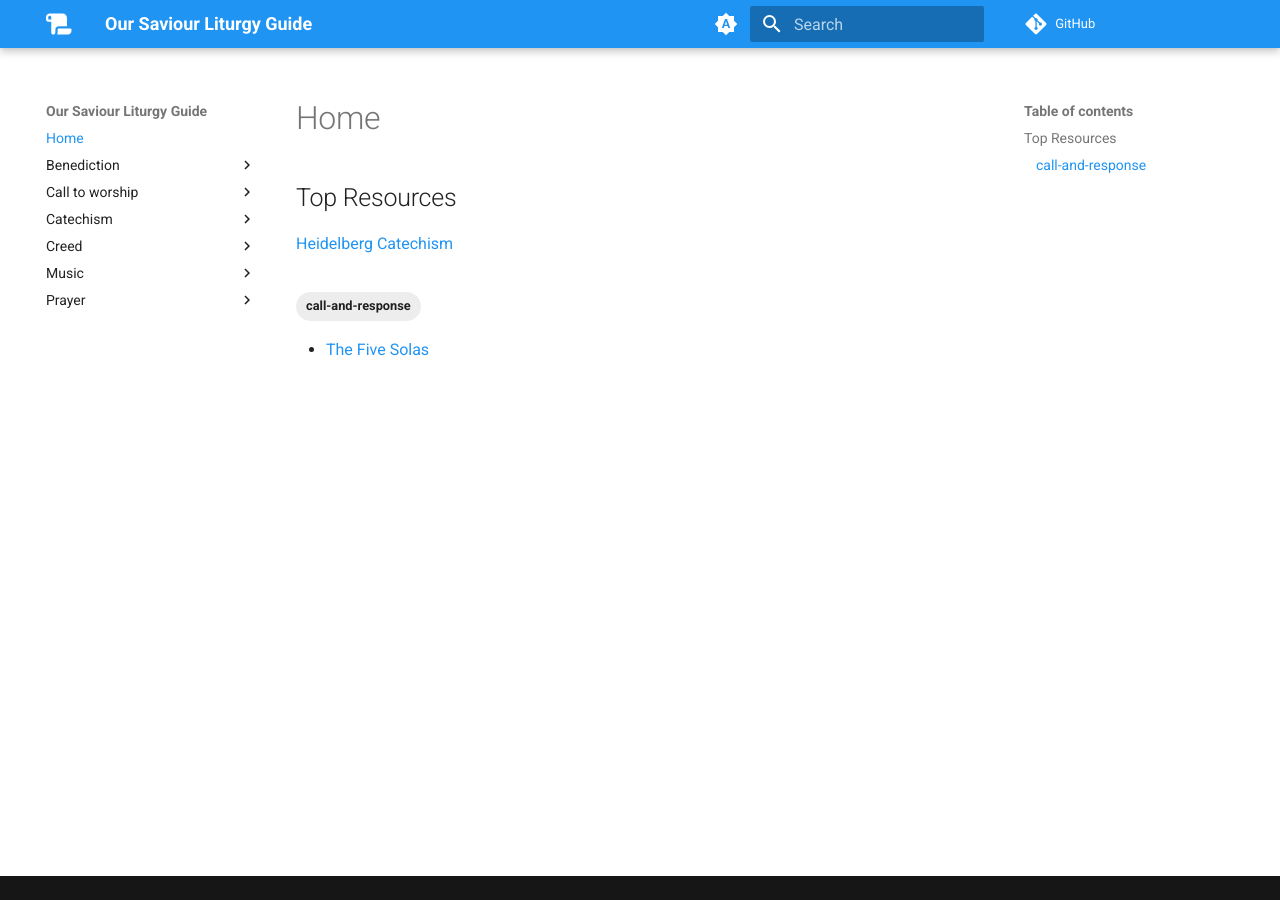
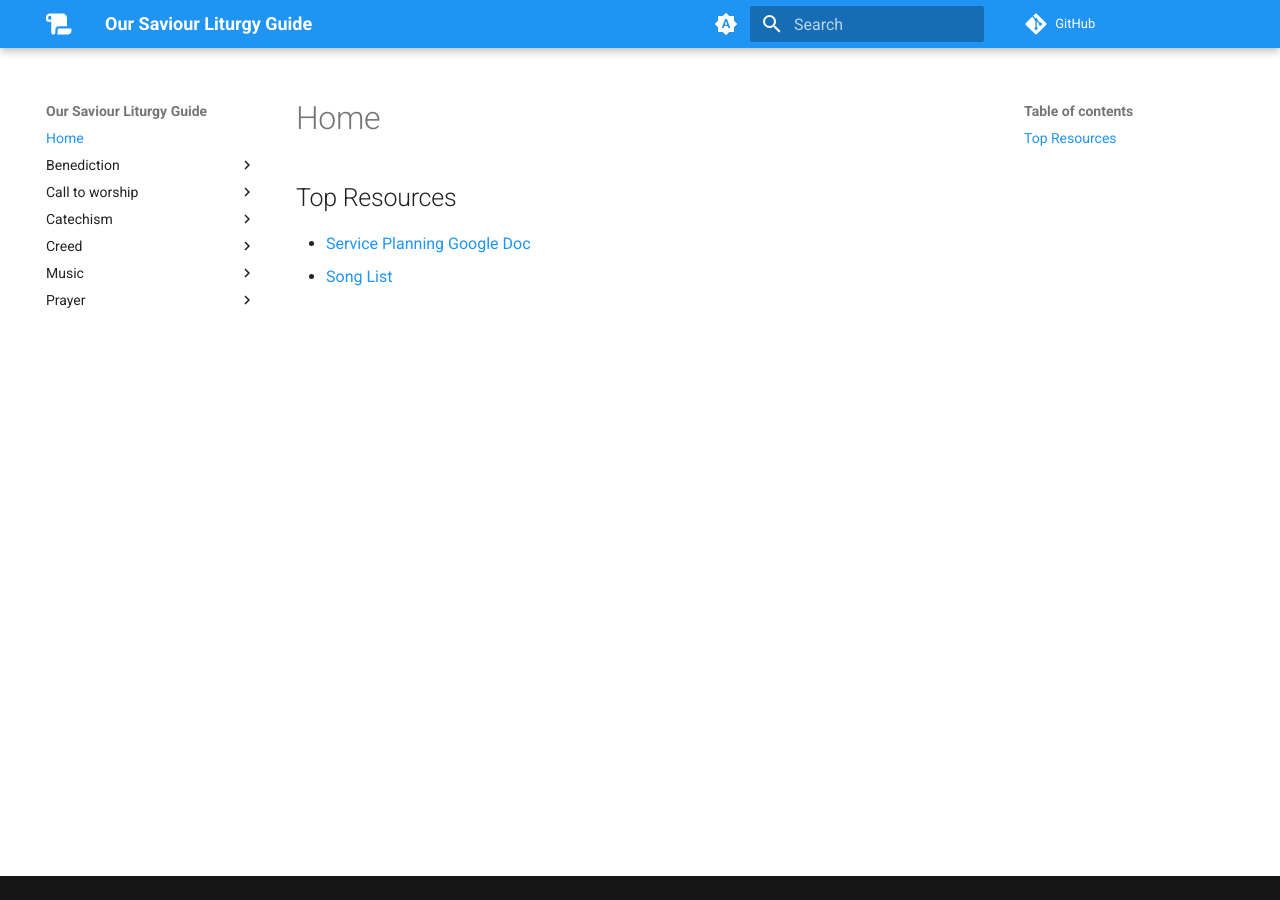
Before and after one commit to timschieck/catechism, an MkDocs documentation site: the page built from docs/index.md, in a window 1280 px wide. Built offline with MkDocs 1.6.1 and Material for MkDocs 9.7.7, drawn with Linux system fonts in a browser that asks for light colours; comment, search, counter and statistics services are not loaded.

Commit message:
various updates

```diff
--- a/docs/catechism/the-five-Solas.md
+++ b/docs/catechism/the-five-Solas.md
@@ -1,6 +1,5 @@
 ---
-tags:
-  - call-and-response
+tags: []
 title: The Five Solas
 ---
 
--- a/docs/index.md
+++ b/docs/index.md
@@ -1,2 +1,3 @@
 ## Top Resources
-[Heidelberg Catechism](catechism/heidelberg-catechism.md)
+- [Service Planning Google Doc](https://docs.google.com/spreadsheets/d/1eEDuqLMYUQ4G4ZbyPSJUgx8NoOlE7M6yo2lv2ZqtPwo/edit?gid=0#gid=0)
+- [Song List](/music/song-database)
```
Also changed, not shown: docs/benediction/2-corinthians-13-14.md (added, +5 -0 lines), docs/benediction/2-thessalonians-2-16-17.md (added, +4 -0 lines), docs/benediction/ephesians-3-20-21.md (added, +4 -0 lines), docs/benediction/hebrews-13-20-21.md (added, +4 -0 lines), docs/benediction/jude-24-25.md (added, +4 -0 lines), docs/benediction/romans-15-13.md (added, +4 -0 lines), docs/call-to-worship/psalms-of-singing.md (+1 -1 lines).
